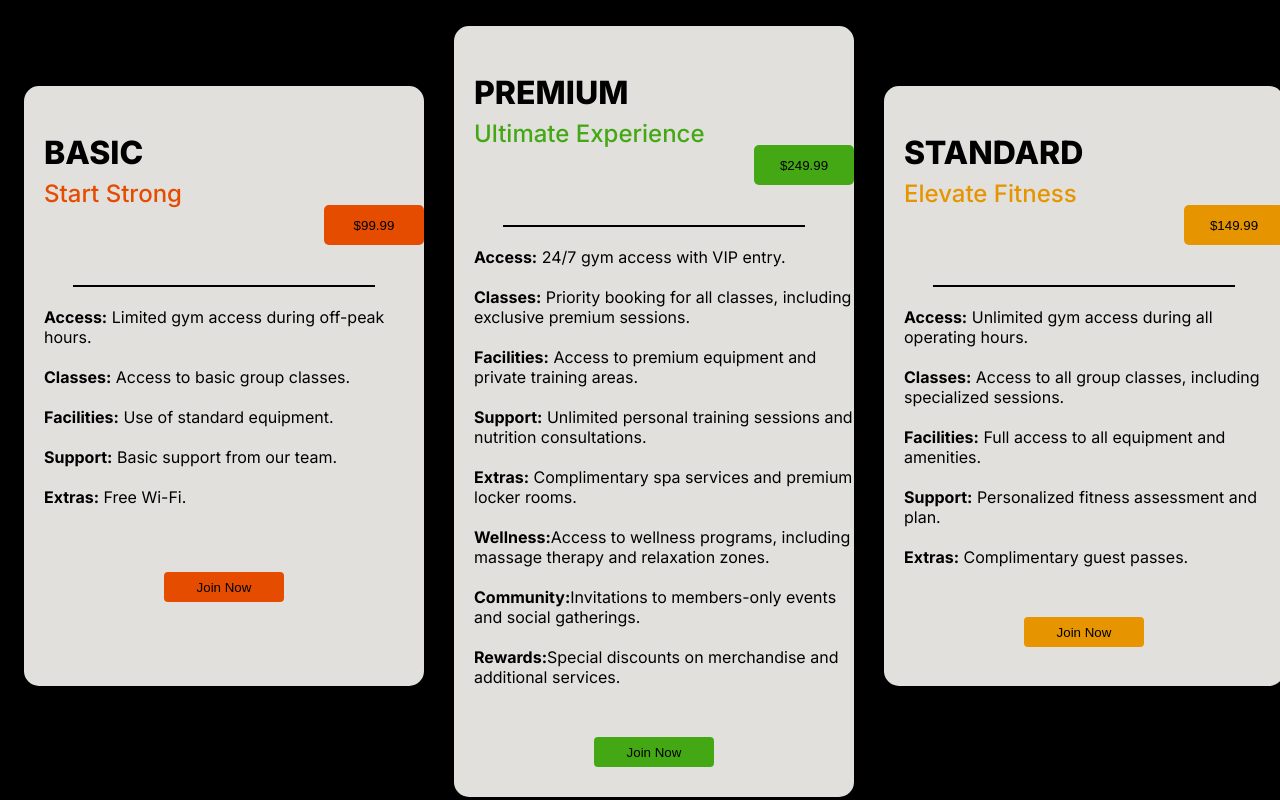
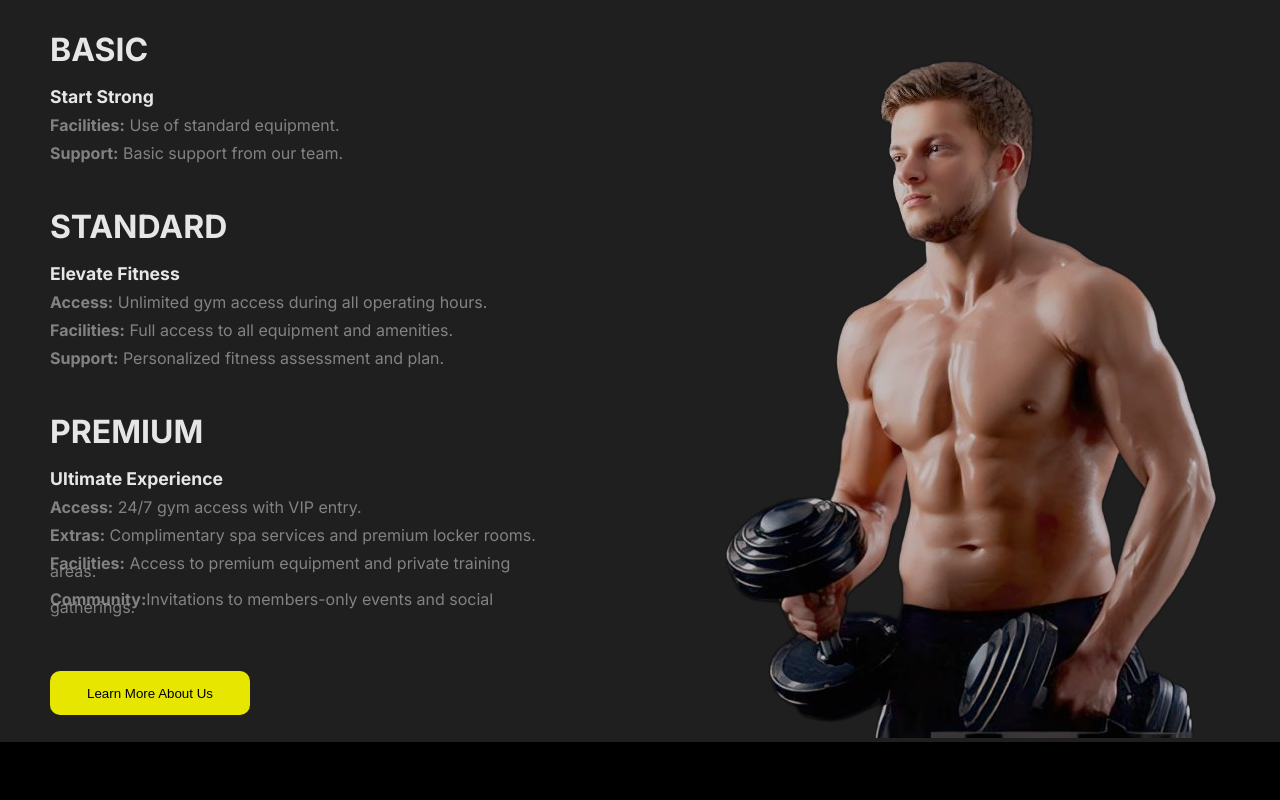
Before and after one commit to robiulislam485/second-assignment, a plain HTML site: page index.html in a window 1280 px wide. Shown: the part 4940-5740 px from the top of the page. Drawn offline with Linux system fonts and the light colour scheme; a web font is replaced by a local one.

Commit message:
added subscription section

```diff
--- a/index.html
+++ b/index.html
@@ -99,7 +99,7 @@
  <section class="run-container">
     <div class="run-text">
         <h2>Run an Extra <br class="br-for-res"> Mile Easily </h2>
-        <p>We believe fitness should be accesible <br class="br-for-res"> to everyone, <br> everywhere regardless of <br class="br-for-res"> income or access to gym. With <br>  hundreds of professional workouts.</p>
+        <p>We believe fitness should be accesible <br class="br-for-res"> to everyone, <br> everywhere regardless of <br class="br-for-res"> income or access to gym. <br class="br-for-res"> With <br>  hundreds of professional workouts.</p>
         <button class="btn-primary run-btn">Join Now</button>
     </div>
 
@@ -273,51 +273,41 @@
            <section class="sub-container">
             <h2 class="sub-text text-center">Gym Access Plans</h2>
             <p class="text-center">Choose from our flexible plans to unlock unlimited gym access and premium features tailored to your fitness goals.</p>
-            <div class="membership-container">
-              <div class="first-card">
-              <h3 class="m-text">BASIC</h3>
-              <h4 class="m-text1">Start Strong</h4>
-              <button class="price-button">$99.99</button>
-              <hr class="m-hr">
+           <div class="subscription">
+            <div class="left-side">
+                <div class="sub-first">
+                    <h3><b>BASIC</b></h3>
+                    <h4><b>Start Strong</b></h4>
                     <ul>
-                  <li><b>Access:</b> Limited gym access during off-peak hours.</li>
-                  <li><b>Classes:</b> Access to basic group classes.</li>
         <li><b>Facilities:</b> Use of standard equipment.</li>
         <li><b>Support:</b> Basic support from our team.</li>
-                  <li><b>Extras:</b> Free Wi-Fi.</li>
                   </ul>
-              <button class="join-button">Join Now</button>
                 </div>
-              <div class="second-card">
-                  <h3 class="m-text">PREMIUM</h3>
-                  <h4 class="m-text2">Ultimate Experience</h4>
-                  <button class="price-button1">$249.99</button>
-                  <hr class="m-hr">
+                <div class="sub-second">
+                    <h3><b>STANDARD</b></h3>
+                    <h4><b>Elevate Fitness</b></h4>
+                    <ul>
+  <li><b>Access:</b> Unlimited gym access during all <br class="br-for-res"> operating hours.</li>
+  <li><b>Facilities:</b> Full access to all equipment <br class="br-for-res"> and amenities.</li>
+  <li><b>Support:</b> Personalized fitness <br class="br-for-res"> assessment and plan.</li>
+               </ul>
+                </div>
+                <div class="sub-third">
+                    <h3><b>PREMIUM</b></h3>
+                    <h4><b>Ultimate Experience</b></h4>
                     <ul>
   <li><b>Access:</b> 24/7 gym access with VIP entry.</li>
-                      <li><b>Classes:</b> Priority booking for all classes, including exclusive premium sessions.</li>
-                      <li><b>Facilities:</b> Access to premium equipment and private training areas.</li>
-                      <li><b>Support:</b> Unlimited personal training sessions and nutrition consultations.</li>
-                      <li><b>Extras:</b> Complimentary spa services and premium locker rooms.</li>
-                      <li><b>Wellness:</b>Access to wellness programs, including massage therapy and relaxation zones.</li>
-                      <li><b>Community:</b>Invitations to members-only events and social gatherings.</li>
-                      <li><b>Rewards:</b>Special discounts on merchandise and additional services.</li>
+  <li><b>Extras:</b> Complimentary spa services and <br class="br-for-res"> premium locker rooms.</li>
+  <li><b>Facilities:</b> Access to premium equipment and <br class="br-for-res"> private training areas.</li>
+  <li><b>Community:</b>Invitations to members-only <br class="br-for-res"> events and  social gatherings.</li>
+
+
                     </ul>
-                  <button class="join-button1">Join Now</button>
                 </div>
-                  <div class="third-card">
-                      <h3 class="m-text">STANDARD</h3>
-                      <h4 class="m-text3">Elevate Fitness</h4>
-                      <button class="price-button2">$149.99</button>
-                      <hr class="m-hr">
-                      <ul>
-                          <li><b>Access:</b> Unlimited gym access during all operating hours.</li>
-                          <li><b>Classes:</b> Access to all group classes, including specialized sessions.</li>
-                          <li><b>Facilities:</b> Full access to all equipment and amenities.</li>
-                          <li><b>Support:</b> Personalized fitness assessment and plan.</li>
-                          <li><b>Extras:</b> Complimentary guest passes.</li>
-                      </ul>
-                      <button class="join-button2">Join Now</button>
+                <button class="sub-btn">Learn More About Us</button>
+            </div>
+            <div class="sub-image">
+                <img src="./images/gym photo2.png" alt="">
             </div>
            </div>
             </section>
--- a/styles/style.css
+++ b/styles/style.css
@@ -531,145 +531,48 @@ margin: 49px 0px 14px 0px;
 .sub-text {
   margin-top: 88px;
 }
-.membership-container {
-  margin-top: 88px;
+.subscription {
+  background: rgb(34, 34, 34);
+  filter: brightness(90%);
   display: grid;
-  grid-template-columns: 1fr 1fr 1fr;
-  grid-gap: 30px;
-  border-radius: 15px;
-  padding: 1.5rem;
+  gap: 170px;
+  grid-template-columns: 1fr 1fr;
+  margin-top: 66px;
 }
-.first-card {
-  max-height: 600px;
-  background-color: #FAF9F6;
-  line-height: 20px;
-  position: relative;
-  border-radius: 15px;
-  filter: brightness(90%);
-  margin-top: 60px;
+.left-side li {
+color: rgba(255, 255, 255, 0.5);
+font-size: 1rem;
+font-weight: 400;
 }
-.second-card:hover {
-  background-color: #ffffff;
+.left-side h3 {
+  font-size: 2rem;
+  font-weight: 700;
 }
-.first-card:hover {
-  background-color: #ffffff;
-}
-.third-card:hover {
-  background-color: #ffffff;
-}
-.m-text {
-  color: black;
-  margin-left: 20px;
-  font-size: 2rem;
-  font-weight: 800;
-  line-height: 2px;
-}
-.m-text1 {
-  color: rgb(255, 84, 0);
-  margin: 5px 40px 0px 20px;
-  font-size: 1.5rem;
-  font-weight: 500;
-  line-height: 2px;
-  position: relative;
-}
-.price-button {
-  width: 100px;
-  height: 40px;
-  margin: 10px 0px 40px 300px;
-  box-sizing: border-box;
-  border-radius: 5px;
-  border: none;
-  background-color: rgb(255, 84, 0);
-}
-.join-button {
-  width: 120px;
-  height: 30px;
-  margin: 65px 0px 0px 140px ;
-  box-sizing: border-box;
-  border-radius: 4px;
-  border: none;
-  background-color: rgb(255, 84, 0);
-}
-.second-card {
-  background-color: #FAF9F6;
-  line-height: 20px;
-  position: relative;
-  border-radius: 15px;
-  filter: brightness(90%);
-}
-.price-button1 {
-  width: 100px;
-  height: 40px;
-  margin: 10px 0px 40px 300px;
-  box-sizing: border-box;
-  border-radius: 5px;
-  border: none;
-  background-color: #4CBB17;
-}
-.m-text2 {
-  color: #4CBB17;
-  margin: 5px 40px 0px 20px;
-  font-size: 1.5rem;
-  font-weight: 500;
-  line-height: 2px;
-  position: relative;
-}
-.join-button1 {
-  width: 120px;
-  height: 30px;
-  margin: 50px 0px 30px 140px ;
-  box-sizing: border-box;
-  border-radius: 4px;
-  border: none;
-  background-color: #4CBB17;
+.left-side h4 {
+font-size: 1.1rem;
+font-weight: 500;
 }
 
-.third-card {
-  max-height: 600px;
-  background-color: #FAF9F6;
-  line-height: 20px;
-  position: relative;
-  border-radius: 15px;
+.sub-image img {
+  filter: brightness(90%);
+  margin-top: 80px;
+
+}
+.left-side {
+  margin-left: 50px;
+  line-height: 8px;
+
+}
+.sub-btn {
+  width: 200px;
+  height: 44px;
+  background-color: yellow;
+  border-radius: 10px;
+  border: none;
   margin-top: 60px;
-  filter: brightness(90%);
+  margin-bottom: 20px;
 }
-.price-button2 {
-  width: 100px;
-  height: 40px;
-  margin: 10px 0px 40px 300px;
-  box-sizing: border-box;
-  border-radius: 5px;
-  border: none;
-  background-color: #FFA500;
-}
-.join-button2 {
-  width: 120px;
-  height: 30px;
-  margin: 50px 0px 0px 140px ;
-  box-sizing: border-box;
-  border-radius: 4px;
-  border: none;
-  background-color: #FFA500;
-}
-.m-text3 {
-  color: #FFA500;
-  margin: 5px 40px 0px 20px;
-  font-size: 1.5rem;
-  font-weight: 500;
-  line-height: 2px;
-  position: relative;
-}
-.m-hr {
-  max-width: 300px;
-  margin: 0 auto;
-  border: 1px solid black;
-}
-.membership-container li {
-  color: black;
-  margin-left: 20px;
-  font-size: 1rem;
-  font-weight: 400;
-}
+
 /* subscription section end */
 /* Footer section start */
 .foot-container {
@@ -743,6 +646,7 @@ list-style: none;
 body {
   margin: 0;
   padding: 0;
+  width: 100%;
 }
 br {
   display: none;
@@ -787,7 +691,7 @@ p {
     position: relative;
   }
   .banner-text {
-    margin: 0px 20px ;
+    margin-right: 120px;
   }
   .banner-text p {
     text-align: left;
@@ -804,7 +708,7 @@ p {
 }
 .banner-first-button {
   position: absolute;
-  right: 50%;
+  right: 52%;
 }
 .banner-second-button {
   padding: 16px 0px 0px 30px;
@@ -819,16 +723,16 @@ p {
   position: relative;
 }
 .banner-image img {
+  position: relative;
   bottom: 20%;
-  margin-left: 70px;
-  position: relative;
+  margin-left: 20px;
 }
 
   .second-button {
  max-width: 155.74px;
  height: 72.58px;
  top: 50%;
- left: 60%;
+ left: 55%;
  }
 .second-button h3 {
   font-size: 1rem;
@@ -844,8 +748,8 @@ p {
  .first-button {
   max-width: 155.74px;
   height: 72.58px;
-  top: 70%;
-  left: 18%;
+  top: 63%;
+  left: 10%;
  }
  .first-button h3  {
 margin-left: 50px;
@@ -860,15 +764,15 @@ margin-bottom: 2px;
 margin-top: 2px;
 }
 .vicon {
-top: 73%;
-left: 25%;
+top: 65.5%;
+left: 17%;
 }
 .ball {
-  top: 72%;
-  left: 22%;
+  top: 64.6%;
+  left: 13.5%;
 }
 .color {
-  margin-right: 100px;
+  margin-right: 150px;
 }
 .banner-image {
   margin-top: 48px;
@@ -878,7 +782,7 @@ left: 25%;
 
 .change-text {
   position: absolute;
-  top: 170%;
+  top: 175%;
   margin-bottom: 58px;
 }
 .change-container p {
@@ -894,8 +798,12 @@ left: 25%;
   margin: 66px 20px;
   position: relative;
 }
+.run-text {
+
+ margin: 66px 40px 31px 33px;
+}
 .run-btn {
-  width: 287px;
+  width: 275px;
   height: 54px;
   margin-top: 24px;
 }
@@ -904,7 +812,7 @@ left: 25%;
   max-height: 170px;
   position: absolute;
   top: 60%;
-  right: 5%;
+  right: 4%;
   margin: 31px 33px 35px 33px;
 }
 
@@ -997,12 +905,12 @@ margin-top: 14px;
 }
 
 .first-input {
-max-width: 170.5px;
+max-width: 150.5px;
 height: 48px;
 padding: 12px 40px 12px 10px;
 }
 .big-calculate-input {
-width: 360px;
+width: 324px;
 height: 48px;
 padding: 12px 20px;
 }
@@ -1060,31 +968,19 @@ max-width: 320px;
 }
 
 
-.sub-text  {
-  font-size: 2rem;
-  font-weight: 900;
-  margin-top: 66px;
-  }
-  .sub-text p {
-  font-size: 0.8rem;
-  font-weight: 400;
-  text-align: center;
-  }
-  .membership-container {
-    grid-template-columns: 1fr;
-    margin-top: 57px;
-    margin-bottom: 66px;
-  }
- .first-card {
-  width: 100%;
- }
-.second-card {
-  width: 100%;
+
+.subscription {
+  grid-template-columns: 1fr;
+  position: relative;
+  margin-bottom: 66px;
 }
-.third-card {
-  width: 100%;
+.left-side {
+  margin: 0 auto;
+  line-height: 20px;
 }
-
+.sub-image img {
+display: none;
+}
 
 
 .foot-container {
```
Also changed, not shown: images/foodphoto.jpg (deleted), images/gym photo1.jpg (added), images/gym photo2.png (added). Lines whose indentation alone changed are shown as unchanged.
